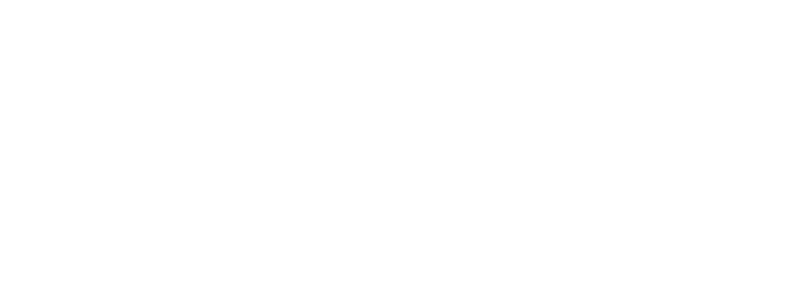
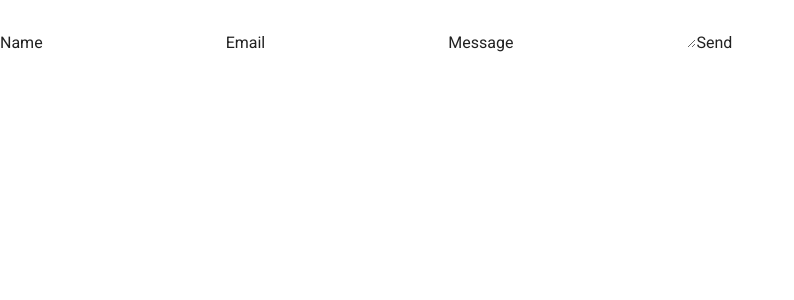
Before and after one commit to ukusatech/vuetify-project, a Vue app: page /sendemail in a window 1280 px wide. Shown: the top 300 px of the page, without its empty margins (0-794 px from the left). Built offline with nearby package versions, Linux system fonts and the light colour scheme.

Commit message:
first commit

```diff
--- a/src/components/Home/Contact.vue
+++ b/src/components/Home/Contact.vue
@@ -38,7 +38,30 @@
       <v-btn color="error" class="mr-4" @click="reset"> Reset Form </v-btn>
 
       <v-btn color="warning" @click="resetValidation"> Reset Validation </v-btn>
+
+       <div>
+           <a
+            href="https://wa.me/5571993141399"
+            target="_blank"
+          ><v-icon>mdi-whatsapp</v-icon></a>
+
+         <a
+            href="https://www.instagram.com/ukusa.tech/"
+            target="_blank"
+          ><v-icon>mdi-linkedin</v-icon></a>
+        <a
+            href="https://github.com/ukusatech/"
+            target="_blank"
+          > <v-icon>mdi-github</v-icon></a>
+        <a
+            href="https://www.instagram.com/ukusa.tech/"
+            target="_blank"
+          > <v-icon>mdi-instagram</v-icon></a>
+    </div>
+
     </v-form>
+
+
 
 </template>
 
@@ -74,3 +97,9 @@ export default {
   },
 };
 </script>
+
+<style>
+ a{
+     text-decoration:none;
+ }
+</style>
--- a/src/router/index.js
+++ b/src/router/index.js
@@ -96,6 +96,11 @@ const routes = [
     path: '/vtabs',
     name: 'VTabs',
     component: () => import('../views/doc-comp/VTabs.vue')
+  },
+  {
+    path: '/sendemail',
+    name: 'Send Email',
+    component: () => import('../views/doc-comp/SendEmail.vue')
   }
 
 
--- /dev/null
+++ b/src/views/doc-comp/SendEmail.vue
@@ -0,0 +1,29 @@
+<template>
+  <form class="contact-form" @submit.prevent="sendEmail">
+    <label>Name</label>
+    <input type="text" name="user_name">
+    <label>Email</label>
+    <input type="email" name="user_email">
+    <label>Message</label>
+    <textarea name="message"></textarea>
+    <input type="submit" value="Send">
+  </form>
+</template>
+
+<script>
+import emailjs from 'emailjs-com';
+
+export default {
+  methods: {
+    sendEmail: (e) => {
+        service_ra7epj1
+      emailjs.sendForm('service_ra7epj1', 'template_z0kedl8', e.target, 'user_NS6sUcl9SiBRXFDIgh0ax')
+        .then((result) => {
+            console.log('SUCCESS!', result.status, result.text);
+        }, (error) => {
+            console.log('FAILED...', error);
+        });
+    }
+  }
+}
+</script>
```
Also changed, not shown: 2 other files (tests, documents, lock files or other folders).
